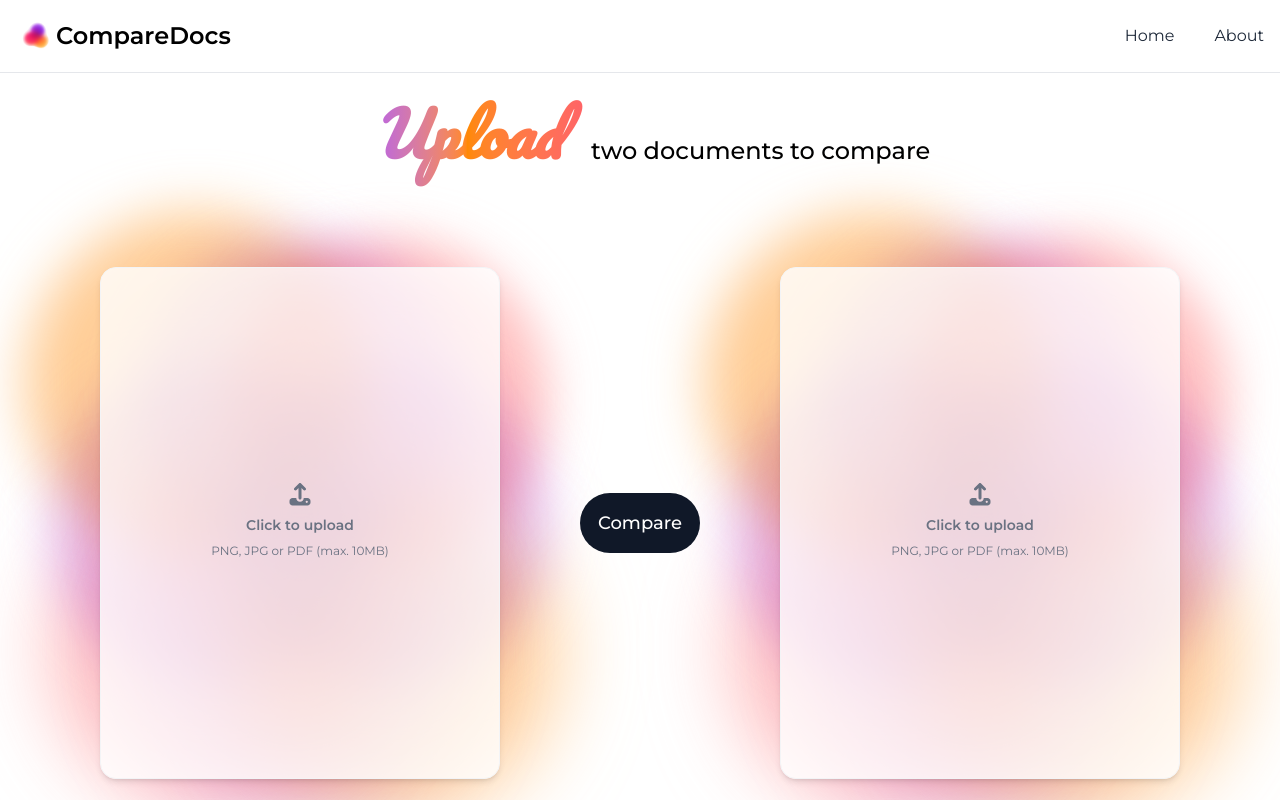
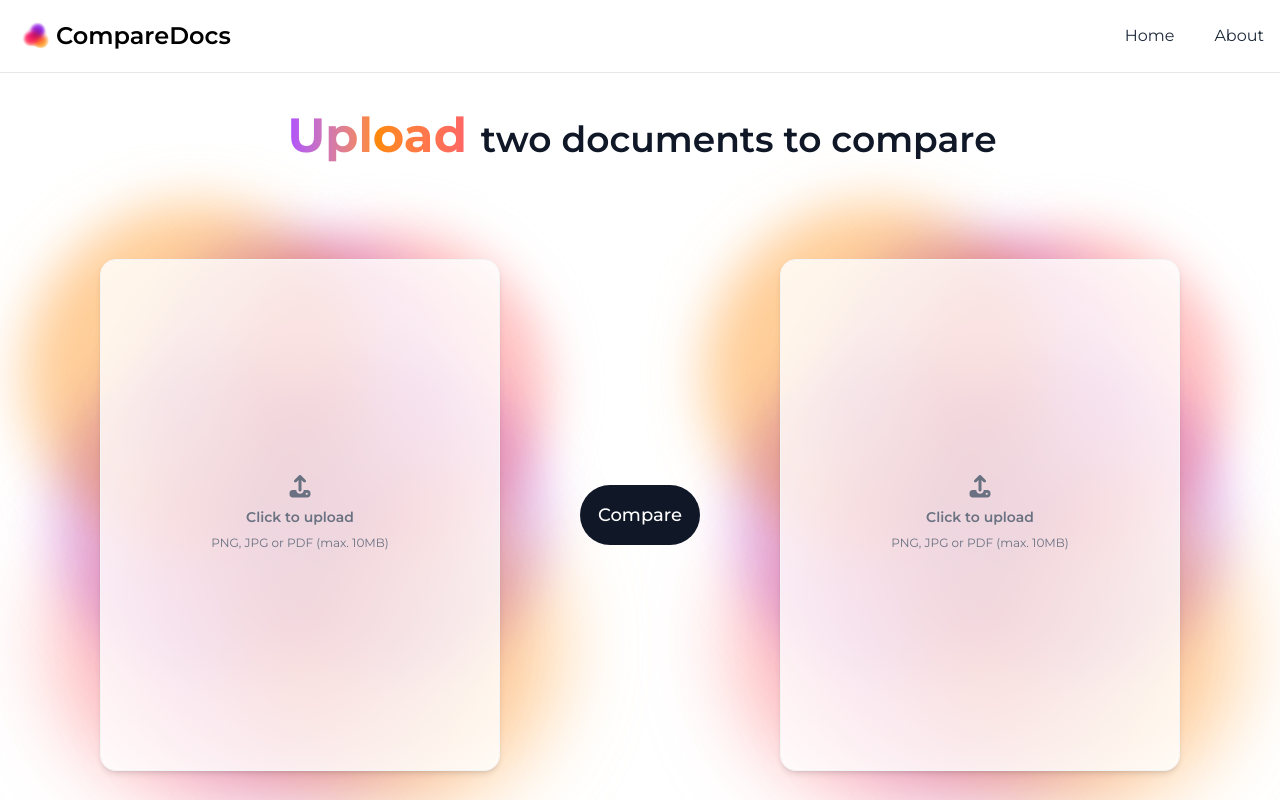
Before and after one commit to BrindzaB/CompareDocs, a React (Vite) app in the folder frontend/: page / in a window 1280 px wide. Built offline with nearby package versions, Linux system fonts and the light colour scheme.

Commit message:
small font style and coloring fixes

```diff
--- a/frontend/src/components/AboutPage.jsx
+++ b/frontend/src/components/AboutPage.jsx
@@ -1,4 +1,6 @@
 import { useNavigate } from 'react-router-dom';
+import { FontAwesomeIcon } from "@fortawesome/react-fontawesome";
+import { faFileInvoice, faWandMagicSparkles, faCheckCircle } from "@fortawesome/free-solid-svg-icons";
 
 
 export default function AboutPage() {
@@ -9,7 +11,7 @@ export default function AboutPage() {
       <div className="flex justify-center items-center w-full min-h-screen px-10 sm:px-10 lg:px-20 pt-20 pb-20">
         <div className="flex flex-col lg:flex-row gap-20 items-center justify-between w-full max-w-7xl">
           <div className="flex-1 flex flex-col justify-center">
-            <h1 className="text-5xl sm:text-6xl lg:text-7xl font-pacifico font-bold px-2 py-5 bg-gradient-to-r from-purple-500 via-orange-400 to-red-400 bg-clip-text text-transparent mb-6 leading-tight dark:from-purple-500 dark:via-orange-400 dark:to-red-500">
+            <h1 className="text-5xl sm:text-6xl lg:text-7xl font-bold px-2 py-5 bg-gradient-to-r from-purple-500 via-orange-400 to-red-400 bg-clip-text text-transparent mb-6 leading-tight dark:from-purple-600 dark:via-orange-500 dark:to-red-500">
               CompareDocs
             </h1>
             <p className="text-xl sm:text-2xl text-gray-600 dark:text-gray-300 mb-8 leading-relaxed font-medium">
@@ -83,17 +85,17 @@ export default function AboutPage() {
           <div className="grid grid-cols-1 md:grid-cols-3 gap-8">
             {[
               {
-                emoji: '📁',
+                icon: faFileInvoice,
                 title: 'Multi-Format Support',
                 description: 'Upload and process documents in PDF and image formats (JPG, PNG, etc.) with ease'
               },
               {
-                emoji: '✨',
+                icon: faWandMagicSparkles,
                 title: 'AI-Powered Analysis',
                 description: 'OpenAI API extracts and compares key fields with exceptional accuracy and intelligence'
               },
               {
-                emoji: '✓',
+                icon: faCheckCircle,
                 title: 'Accurate Matching',
                 description: 'Compare company name, invoice date, and total amount to verify document authenticity'
               }
@@ -103,8 +105,8 @@ export default function AboutPage() {
                 className="relative p-1 rounded-2xl group"
               >
                 <div className="relative w-full h-full p-8 bg-white rounded-2xl border shadow-sm border-gray-100 transition-all dark:bg-darkgrey dark:border-gray-700 flex flex-col items-center text-center">
-                  <div className="text-4xl mb-4">
-                    {feature.emoji}
+                  <div className="text-4xl text-orange-400 mb-4">
+                    <FontAwesomeIcon icon={feature.icon} />
                   </div>
                   <h3 className="text-xl font-bold text-gray-900 dark:text-white mb-3">
                     {feature.title}
--- a/frontend/src/components/FileInput.jsx
+++ b/frontend/src/components/FileInput.jsx
@@ -11,7 +11,7 @@ function FileInput({ id, invoice, onChange }) {
                     <AIFog />
                     <label
                         htmlFor={id}
-                        className="flex flex-col items-center justify-center w-full h-full rounded-2xl cursor-pointer bg-white/80 border border-gray-100 shadow-md hover:bg-gray-100/90 transition-all relative dark:bg-darkgrey/90 dark:hover:bg-gray-800 dark:border-gray-700 hover:scale-102 duration-200 ease-in-out"
+                        className="flex flex-col items-center justify-center w-full h-full rounded-2xl cursor-pointer bg-white/80 border border-gray-100 shadow-md hover:bg-gray-100/90 transition-all relative dark:bg-darkgrey/90 dark:hover:bg-darkgrey/95 dark:border-gray-700 hover:scale-102 duration-200 ease-in-out"
                     >
                         <div className="flex flex-col items-center justify-center pt-5 pb-6">
                             <FontAwesomeIcon
--- a/frontend/src/components/UploadForm.jsx
+++ b/frontend/src/components/UploadForm.jsx
@@ -40,7 +40,7 @@ function UploadForm({onUploadStart, onUploadComplete}) {
     }
 
     return (
-        <div className="flex flex-col items-center w-full px-10 sm:px-10 lg:px-20 pt-10 pb-20 lg:py-5 bg-transparent justify-center min-h-[calc(100vh-4rem)] gap-25">
+        <div className="flex flex-col items-center w-full px-10 sm:px-10 lg:px-20 pt-10 pb-20 lg:py-5 bg-transparent justify-center min-h-[calc(100vh-4rem)] gap-25 text-center">
             {invoice1 && invoice2 ? (
                     <div className="flex flex-col">
                         <h1 className="font-pacifico px-4 py-2 lg:px-6 lg:py-5 text-4xl lg:text-6xl font-bold italic bg-gradient-to-r from-purple-500 to-orange-400 bg-clip-text text-transparent text-center">
@@ -51,9 +51,7 @@ function UploadForm({onUploadStart, onUploadComplete}) {
                         </h1>
                     </div>
                 ) : (
-                    <h1 className="text-xl lg:text-2xl font-medium text-center">
-                        <span className="font-pacifico px-4 pb-2 lg:px-6 lg:pb-5 text-4xl lg:text-6xl font-bold italic bg-gradient-to-r from-purple-500 via-orange-400 to-red-400 bg-clip-text text-transparent">Upload</span> two documents to compare
-                    </h1>
+                    <h1 className="text-2xl lg:text-3xl xl:text-4xl font-semibold text-gray-900 dark:text-white"> <span className="text-3xl lg:text-4xl xl:text-5xl font-bold py-2 px-1 bg-gradient-to-r from-purple-500 via-orange-400 to-red-400 bg-clip-text text-transparent dark:from-purple-600 dark:via-orange-500 dark:to-red-500">Upload</span> two documents to compare</h1>
                 )}
 
 
```
